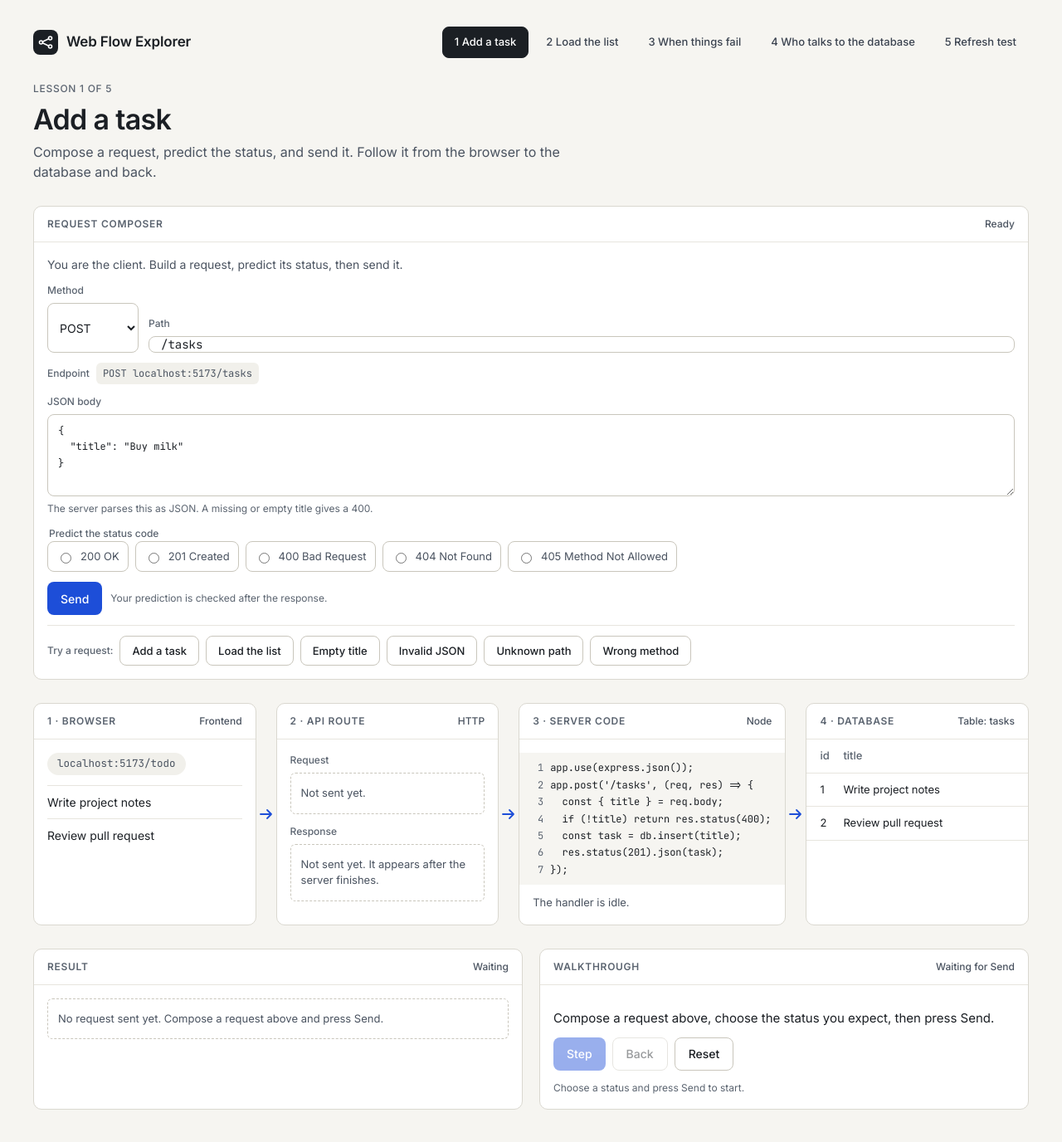
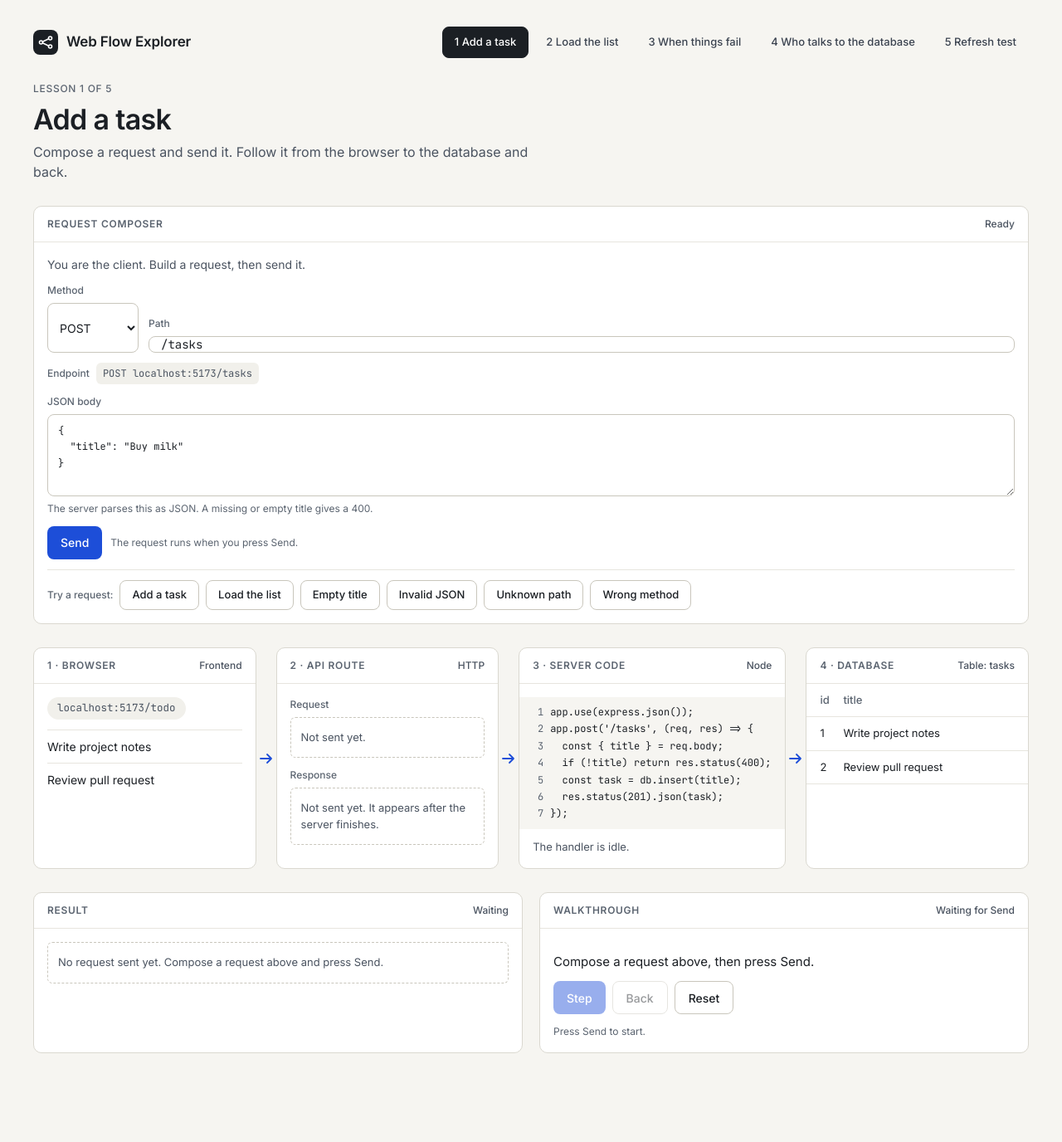
Before and after one commit to rs-jithesh/web-dev-explorer, a Svelte app: page / in a window 1280 px wide. Shown: the top 1376 px of the page at 83% size. After the commit the page ends 1325 px from the top, so only its background shows below. Built offline with nearby package versions, Linux system fonts and the light colour scheme.

Commit message:
chore: hide prediction and lock-in UI
Add SHOW_PREDICTIONS=false. The composer status prediction, scripted lock-in gate and refresh-test prediction are hidden and bypassed. Keep the code behind the flag so predictions can be restored later.

```diff
--- a/src/App.svelte
+++ b/src/App.svelte
@@ -23,6 +23,7 @@
     statusLabel,
     statusSentence,
   } from './engine/composer'
+  import { SHOW_PREDICTIONS } from './engine/features'
   import type { Box } from './engine/types'
 
   const player = new Player(lessons)
@@ -164,9 +165,13 @@
 
   const readyText = $derived(
     isComposer
-      ? 'Compose a request above, choose the status you expect, then press Send.'
+      ? SHOW_PREDICTIONS
+        ? 'Compose a request above, choose the status you expect, then press Send.'
+        : 'Compose a request above, then press Send.'
       : player.isMain
-        ? `Press ${browserAction} to start. When the prediction opens, lock in a guess and the request will run.`
+        ? SHOW_PREDICTIONS
+          ? `Press ${browserAction} to start. When the prediction opens, lock in a guess and the request will run.`
+          : `Press ${browserAction} to start, then use Step to follow the request.`
         : `Press Step to follow this break-it case: ${scenario.label.toLowerCase()}.`,
   )
 
@@ -179,7 +184,11 @@
 
   const resultLive = $derived(
     isComposer && player.statusFinished && player.composerRun
-      ? `Result: ${statusLabel(player.composerActualStatus)}. ${statusSentence(player.composerRun)} ${failureLocation(player.composerRun)} ${player.statusVerdict === 'correct' ? 'Your prediction was correct.' : 'Your prediction was wrong.'}`
+      ? `Result: ${statusLabel(player.composerActualStatus)}. ${statusSentence(player.composerRun)} ${failureLocation(player.composerRun)}${
+          SHOW_PREDICTIONS && player.statusVerdict
+            ? ` ${player.statusVerdict === 'correct' ? 'Your prediction was correct.' : 'Your prediction was wrong.'}`
+            : ''
+        }`
       : '',
   )
 
@@ -265,6 +274,7 @@
             presets={lesson.composer?.presets ?? []}
             actualStatus={player.composerActualStatus}
             finished={player.statusFinished}
+            showPrediction={SHOW_PREDICTIONS}
             onMethod={(method) => player.setComposerMethod(method)}
             onPath={(path) => player.setComposerPath(path)}
             onBody={(body) => player.setComposerBody(body)}
@@ -307,7 +317,11 @@
         />
       </div>
 
-      <div class="lower" bind:this={lowerEl}>
+      <div
+        class="lower"
+        class:single={!isComposer && !SHOW_PREDICTIONS}
+        bind:this={lowerEl}
+      >
         {#if isComposer}
           <ResultPanel
             sent={player.composerSent}
@@ -316,7 +330,7 @@
             guess={player.composerStatus}
             verdict={player.statusVerdict}
           />
-        {:else}
+        {:else if SHOW_PREDICTIONS}
           <PredictionPanel
             lessonId={lesson.id}
             question={lesson.prediction.question}
@@ -347,10 +361,18 @@
           canStep={player.canStep}
           canBack={player.canBack}
           atEnd={player.atEnd}
-          ready={isComposer ? player.composerSent : player.locked !== null}
+          ready={isComposer
+            ? player.composerSent
+            : SHOW_PREDICTIONS
+              ? player.locked !== null
+              : true}
           hint={isComposer
-            ? 'Choose a status and press Send to start.'
-            : 'Step unlocks after you lock in a guess.'}
+            ? SHOW_PREDICTIONS
+              ? 'Choose a status and press Send to start.'
+              : 'Press Send to start.'
+            : SHOW_PREDICTIONS
+              ? 'Step unlocks after you lock in a guess.'
+              : 'Press Add to start.'}
           readyText={readyText}
           onStep={handleStep}
           onBack={handleBack}
@@ -362,7 +384,7 @@
         <BreakItPanel
           scenarios={lesson.breakIts}
           activeId={player.scenarioId}
-          locked={player.locked !== null}
+          locked={SHOW_PREDICTIONS ? player.locked !== null : true}
           onSelect={(id) => player.selectScenario(id)}
           onMain={() => player.selectScenario(null)}
         />
--- a/src/app.css
+++ b/src/app.css
@@ -198,6 +198,10 @@ h1 {
   display: grid;
   grid-template-columns: 1fr 1fr;
   gap: 20px;
+}
+
+.lower.single {
+  grid-template-columns: 1fr;
 }
 
 /* Cards */
--- a/src/components/RefreshBrowser.svelte
+++ b/src/components/RefreshBrowser.svelte
@@ -77,7 +77,7 @@
 
     <p class="hint">
       {phase === 'editing'
-        ? 'Add the tasks you want to test, then make a prediction below.'
+        ? 'Add the tasks you want to test, then refresh.'
         : phase === 'done'
           ? 'The refresh is complete. Reset or switch modes to try again.'
           : 'The page is reloading without its previous JavaScript state.'}
--- a/src/components/RefreshPrediction.svelte
+++ b/src/components/RefreshPrediction.svelte
@@ -7,6 +7,7 @@
     prediction,
     phase,
     validation,
+    showPrediction,
     onSelect,
     onRefresh,
     onReset,
@@ -15,6 +16,7 @@
     prediction: number | null
     phase: RefreshPhase
     validation: string | null
+    showPrediction: boolean
     onSelect: (index: number) => void
     onRefresh: () => void
     onReset: () => void
@@ -23,12 +25,22 @@
   const editing = $derived(phase === 'editing')
   const finished = $derived(phase === 'done')
   const meta = $derived(
-    editing ? 'Prediction' : phase === 'refreshing' ? 'Reloading…' : 'Revealed',
+    editing
+      ? showPrediction
+        ? 'Prediction'
+        : 'Ready'
+      : phase === 'refreshing'
+        ? 'Reloading…'
+        : 'Revealed',
   )
 </script>
 
-<Card title="Before you refresh" {meta}>
+<Card
+  title={showPrediction ? 'Before you refresh' : 'Refresh the page'}
+  {meta}
+>
   <div class="card-body">
+    {#if showPrediction}
       <p class="prediction-q" id="refresh-prediction-question">
         {mode.prediction.question}
       </p>
@@ -62,6 +74,7 @@
       {#if validation}
         <p class="validation" role="alert">{validation}</p>
       {/if}
+    {/if}
 
     <div class="controls">
       <button
@@ -79,7 +92,9 @@
 
     <p class="hint">
       {editing
+        ? showPrediction
           ? 'Add tasks above, choose what you expect, then refresh.'
+          : 'Add tasks above, then refresh to clear the browser state.'
         : phase === 'refreshing'
           ? 'The browser is clearing its state.'
           : 'Reset or switch modes to run the test again.'}
--- a/src/components/RefreshResult.svelte
+++ b/src/components/RefreshResult.svelte
@@ -32,9 +32,7 @@
 <Card title="Result" {meta}>
   <div class="card-body">
     {#if phase === 'editing'}
-      <div class="notice">
-        Add a task, make a prediction, then press Refresh.
-      </div>
+      <div class="notice">Add a task, then press Refresh.</div>
       <p class="hint">The browser will clear its JavaScript state.</p>
     {:else if phase === 'refreshing'}
       <div class="notice">
--- a/src/components/RefreshTest.svelte
+++ b/src/components/RefreshTest.svelte
@@ -2,6 +2,7 @@
   import { onDestroy, tick } from 'svelte'
   import type { RefreshConfig } from '../engine/types'
   import { RefreshTestStore } from '../engine/refresh.svelte'
+  import { SHOW_PREDICTIONS } from '../engine/features'
   import RefreshBrowser from './RefreshBrowser.svelte'
   import RefreshBackend from './RefreshBackend.svelte'
   import RefreshPrediction from './RefreshPrediction.svelte'
@@ -33,7 +34,13 @@
         ? 'The browser state is cleared. Asking GET /tasks.'
         : 'The browser state is cleared. Reloading.'
       : test.phase === 'done'
-        ? `Result: ${test.modeId === 'browser' ? 'the tasks are gone.' : 'the tasks are still there.'} ${test.mode.explanation} ${test.verdict === 'correct' ? 'Your prediction was correct.' : 'Your prediction was wrong.'}`
+        ? `Result: ${test.modeId === 'browser' ? 'the tasks are gone.' : 'the tasks are still there.'} ${test.mode.explanation}${
+            SHOW_PREDICTIONS && test.verdict
+              ? test.verdict === 'correct'
+                ? ' Your prediction was correct.'
+                : ' Your prediction was wrong.'
+              : ''
+          }`
         : `Editing. ${test.browserTasks.length} ${test.browserTasks.length === 1 ? 'task' : 'tasks'} in the browser.`,
   )
 </script>
@@ -79,6 +86,7 @@
       prediction={test.prediction}
       phase={test.phase}
       validation={test.validation}
+      showPrediction={SHOW_PREDICTIONS}
       onSelect={(index) => (test.prediction = index)}
       onRefresh={handleRefresh}
       onReset={() => test.reset()}
--- a/src/components/RequestComposer.svelte
+++ b/src/components/RequestComposer.svelte
@@ -16,6 +16,7 @@
     presets,
     actualStatus,
     finished,
+    showPrediction,
     onMethod,
     onPath,
     onBody,
@@ -32,6 +33,7 @@
     presets: ComposerPreset[]
     actualStatus: number | 'timeout' | null
     finished: boolean
+    showPrediction: boolean
     onMethod: (method: Method) => void
     onPath: (path: string) => void
     onBody: (body: string) => void
@@ -46,7 +48,10 @@
 <Card title="Request composer" {meta}>
   <div class="card-body">
     <p class="composer-intro">
-      You are the client. Build a request, predict its status, then send it.
+      You are the client.
+      {showPrediction
+        ? 'Build a request, predict its status, then send it.'
+        : 'Build a request, then send it.'}
     </p>
 
     <ComposerFields
@@ -59,6 +64,7 @@
       {onBody}
     />
 
+    {#if showPrediction}
       <StatusPrediction
         {status}
         {sent}
@@ -67,6 +73,7 @@
         {finished}
         {onStatus}
       />
+    {/if}
 
     <div class="composer-actions">
       <button
@@ -80,7 +87,9 @@
       <span class="hint">
         {sent
           ? 'Request sent. Use Reset below to try another.'
-          : 'Your prediction is checked after the response.'}
+          : showPrediction
+            ? 'Your prediction is checked after the response.'
+            : 'The request runs when you press Send.'}
       </span>
     </div>
 
--- /dev/null
+++ b/src/engine/features.ts
@@ -0,0 +1,11 @@
+/**
+ * Prediction and lock-in UI is temporarily hidden.
+ *
+ * Set this to true to restore:
+ * - the composer's status-code prediction,
+ * - the scripted lessons' prediction and lock-in gate,
+ * - the refresh test's prediction question.
+ *
+ * When false, Add, Reload, Send and Refresh run immediately.
+ */
+export const SHOW_PREDICTIONS = false
--- a/src/engine/refresh.svelte.ts
+++ b/src/engine/refresh.svelte.ts
@@ -7,6 +7,7 @@ import type {
   Task,
 } from './types'
 import { handleRequest } from './server'
+import { SHOW_PREDICTIONS } from './features'
 
 export interface RequestLogEntry {
   id: number
@@ -50,7 +51,13 @@ export class RefreshTestStore {
   }
 
   get verdict(): 'correct' | 'wrong' | null {
-    if (this.phase !== 'done' || this.prediction === null) return null
+    if (
+      !SHOW_PREDICTIONS ||
+      this.phase !== 'done' ||
+      this.prediction === null
+    ) {
+      return null
+    }
     return this.prediction === this.mode.prediction.correctIndex
       ? 'correct'
       : 'wrong'
@@ -119,7 +126,7 @@ export class RefreshTestStore {
 
   refresh(): 'started' | 'prompt' | 'ignored' {
     if (this.phase !== 'editing') return 'ignored'
-    if (this.prediction === null) {
+    if (SHOW_PREDICTIONS && this.prediction === null) {
       this.validation = 'Choose what you expect first.'
       return 'prompt'
     }
--- a/src/lessons/lesson1.ts
+++ b/src/lessons/lesson1.ts
@@ -17,7 +17,7 @@ export const lesson1: Lesson = {
   navLabel: '1 Add a task',
   title: 'Add a task',
   intro:
-    'Compose a request, predict the status, and send it. Follow it from the browser to the database and back.',
+    'Compose a request and send it. Follow it from the browser to the database and back.',
   mode: 'add',
   inputDefault: 'Buy milk',
   startingTasks: [
```
Also changed, not shown: src/engine/player.svelte.ts (+12 -3 lines), 1 other file (tests, documents, lock files or other folders). Lines whose indentation alone changed are shown as unchanged.
